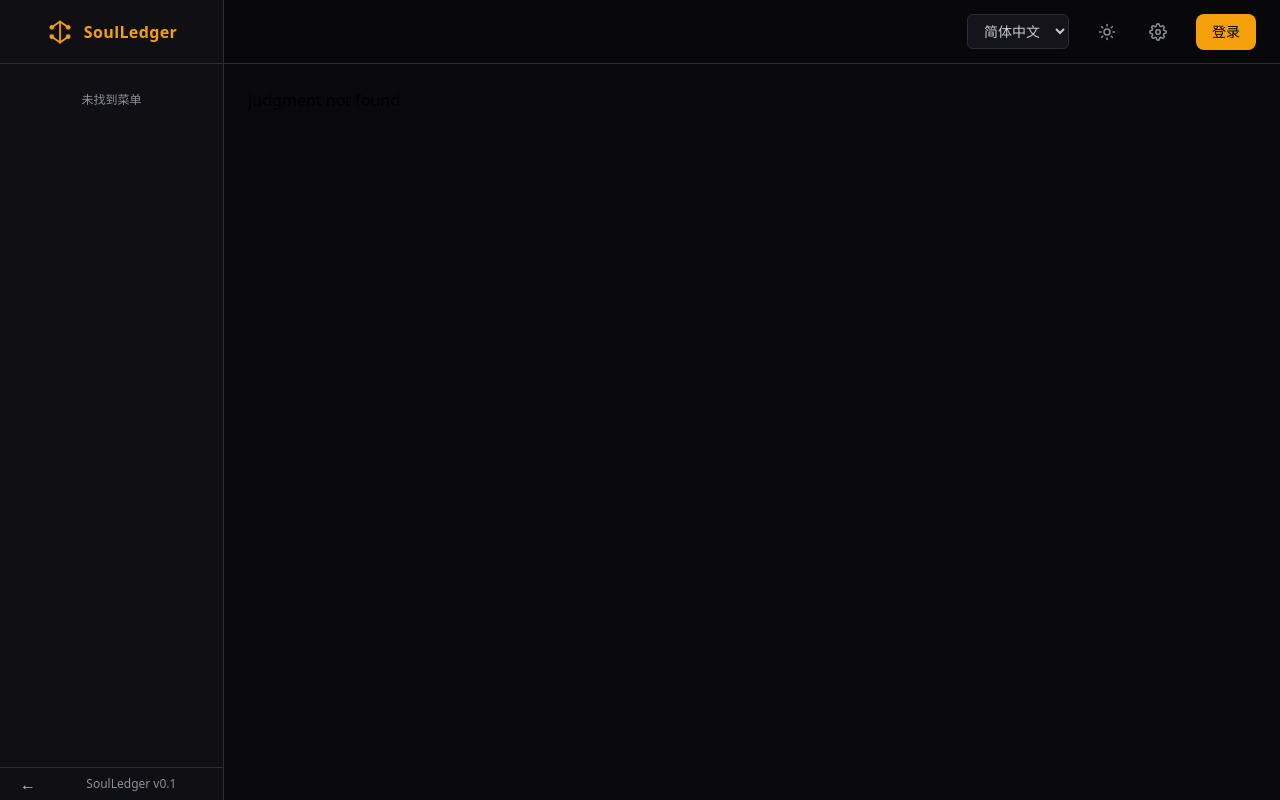
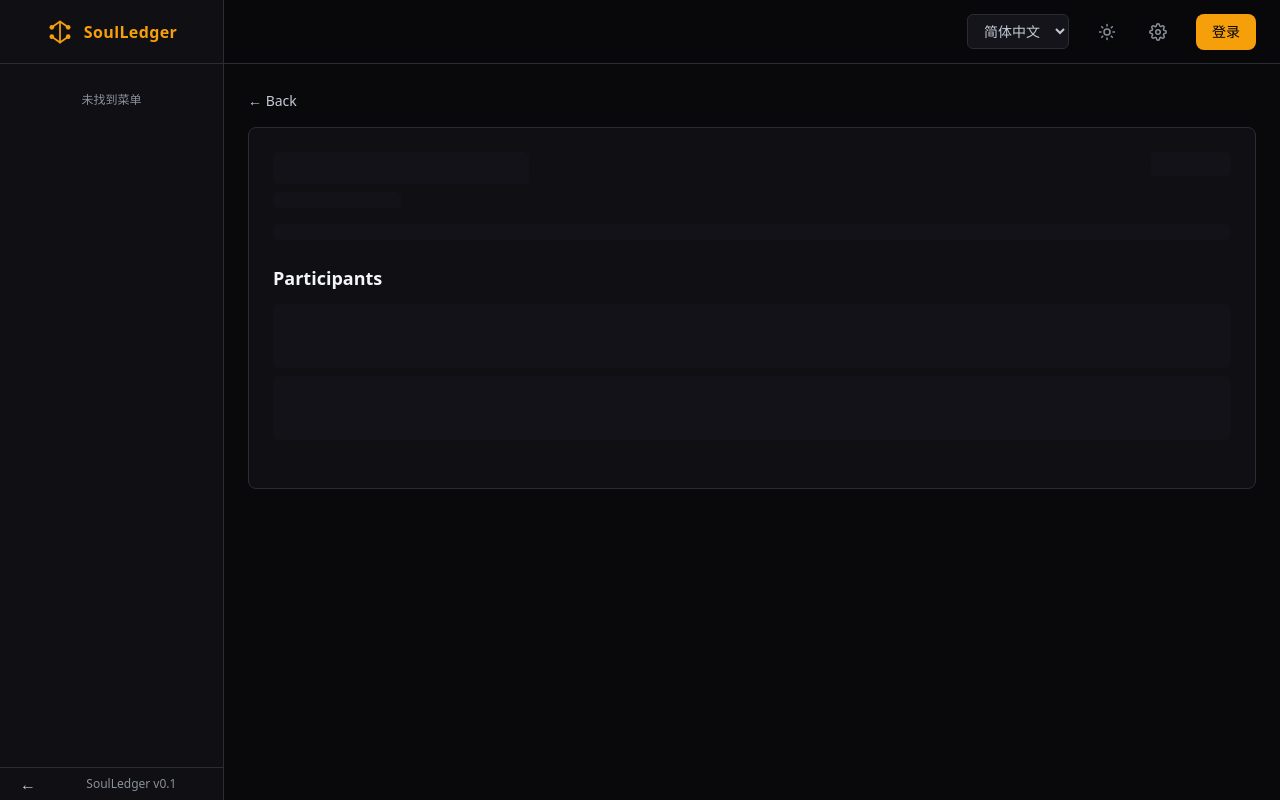
Before and after one commit to Tardisyuan/SoulLedger, a Next.js app in the folder frontend/: page /cross-judgments/1 in a window 1280 px wide. Before the commit this address had no page. Built offline with nearby package versions, Linux system fonts and the light colour scheme.

Commit message:
fix: remove blocking loading from cross-judgments and dispatch pages
- cross-judgments/[id]: Converted from blocking if(isLoading) return to skeleton-based loading
- dispatch/propose: Added skeleton loading for dropdown data fetches
- Both pages now render immediately with skeleton placeholders

```diff
--- a/frontend/app/cross-judgments/[id]/page.tsx
+++ b/frontend/app/cross-judgments/[id]/page.tsx
@@ -1,9 +1,10 @@
 "use client";
-import { useQuery } from "@tanstack/react-query";
+import { useEffect, useState } from "react";
 import { useParams, useRouter } from "next/navigation";
 import { crossTenantJudgmentsApi } from "@/lib/api";
 import { useTenant } from "@/src/contexts/TenantContext";
 import { useI18n } from "@/src/contexts/I18nContext";
+import { Skeleton } from "@/src/components/ui/skeleton";
 
 export default function CrossJudgmentDetailPage() {
   const { t } = useI18n();
@@ -12,14 +13,41 @@ export default function CrossJudgmentDetailPage() {
   const router = useRouter();
   const id = params.id;
 
-  const { data: judgment, isLoading } = useQuery({
-    queryKey: ["cross-judgments", id],
-    queryFn: () => crossTenantJudgmentsApi.get(id as string).then(r => r.data),
-    enabled: !!user && !!id,
-  });
+  const [judgment, setJudgment] = useState<any>(null);
+  const [loading, setLoading] = useState(true);
+  const [error, setError] = useState("");
 
-  if (isLoading) return <div className="p-6">{t("common.loading")}</div>;
-  if (!judgment) return <div className="p-6">Judgment not found</div>;
+  useEffect(() => {
+    if (!user || !id) return;
+    loadData();
+  }, [user, id]);
+
+  async function loadData() {
+    setLoading(true);
+    setError("");
+    try {
+      const res = await crossTenantJudgmentsApi.get(id as string);
+      setJudgment(res.data);
+    } catch (e: any) {
+      setError(e?.response?.data?.detail || e?.message || "Failed to load");
+    } finally {
+      setLoading(false);
+    }
+  }
+
+  if (error && !judgment) {
+    return (
+      <div className="p-6">
+        <button
+          onClick={() => router.back()}
+          className="mb-4 text-[hsl(var(--color-ink-muted))] hover:text-[hsl(var(--color-accent))] text-sm"
+        >
+          ← Back
+        </button>
+        <div className="text-red-400">{error}</div>
+      </div>
+    );
+  }
 
   const statusColors: Record<string, string> = {
     PROPOSED: "bg-yellow-500/20 text-yellow-400",
@@ -40,24 +68,44 @@ export default function CrossJudgmentDetailPage() {
       <div className="bg-[hsl(var(--color-surface-1))] border border-[hsl(var(--color-hairline))] rounded-lg p-6">
         <div className="flex items-start justify-between mb-4">
           <div>
-            <h1 className="text-2xl font-bold text-[hsl(var(--color-ink))]">{judgment.title}</h1>
-            <p className="text-[hsl(var(--color-ink-subtle))] mt-1">
-              Initiated by: {judgment.initiating_tenant}
-            </p>
+            {loading ? (
+              <>
+                <Skeleton className="h-8 w-64 mb-2" />
+                <Skeleton className="h-4 w-32" />
+              </>
+            ) : (
+              <>
+                <h1 className="text-2xl font-bold text-[hsl(var(--color-ink))]">{judgment?.title}</h1>
+                <p className="text-[hsl(var(--color-ink-subtle))] mt-1">
+                  Initiated by: {judgment?.initiating_tenant}
+                </p>
+              </>
+            )}
           </div>
-          <span className={`px-3 py-1 rounded text-sm font-medium ${statusColors[judgment.status] || "bg-gray-500/20"}`}>
-            {judgment.status}
-          </span>
+          {loading ? (
+            <Skeleton className="h-6 w-20" />
+          ) : (
+            <span className={`px-3 py-1 rounded text-sm font-medium ${statusColors[judgment?.status] || "bg-gray-500/20"}`}>
+              {judgment?.status}
+            </span>
+          )}
         </div>
 
-        {judgment.description && (
+        {loading ? (
+          <Skeleton className="h-4 w-full mb-6" />
+        ) : judgment?.description && (
           <p className="text-[hsl(var(--color-ink-muted))] mb-6">{judgment.description}</p>
         )}
 
         {/* Participants */}
         <div className="mb-6">
           <h2 className="text-lg font-semibold text-[hsl(var(--color-ink))] mb-3">Participants</h2>
-          {judgment.participants && judgment.participants.length > 0 ? (
+          {loading ? (
+            <div className="space-y-2">
+              <Skeleton className="h-16 w-full" />
+              <Skeleton className="h-16 w-full" />
+            </div>
+          ) : judgment?.participants && judgment.participants.length > 0 ? (
             <div className="space-y-2">
               {judgment.participants.map((p: any, i: number) => (
                 <div key={i} className="flex items-center gap-3 bg-[hsl(var(--color-surface-2))] rounded-lg px-4 py-2">
@@ -77,7 +125,7 @@ export default function CrossJudgmentDetailPage() {
         </div>
 
         {/* Conclusion (if concluded) */}
-        {judgment.status === "CONCLUDED" && (
+        {!loading && judgment?.status === "CONCLUDED" && (
           <div className="bg-[hsl(var(--color-surface-2))] rounded-lg p-4">
             <h2 className="text-lg font-semibold text-[hsl(var(--color-ink))] mb-2">Verdict</h2>
             <p className={`text-lg font-bold ${
--- a/frontend/app/dispatch/propose/page.tsx
+++ b/frontend/app/dispatch/propose/page.tsx
@@ -5,6 +5,7 @@ import { useQuery } from "@tanstack/react-query";
 import { dispatchApi, soulsApi, karmaApi } from "@/lib/api";
 import { useTenant } from "@/src/contexts/TenantContext";
 import { useI18n } from "@/src/contexts/I18nContext";
+import { Skeleton } from "@/src/components/ui/skeleton";
 
 export default function ProposeDispatchPage() {
   const { t } = useI18n();
@@ -17,7 +18,7 @@ export default function ProposeDispatchPage() {
     reason: "",
   });
 
-  const { data: soulsResponse } = useQuery({
+  const { data: soulsResponse, isLoading: soulsLoading } = useQuery({
     queryKey: ["dispatch", "souls"],
     queryFn: () => soulsApi.list({ page: 1 }),
     enabled: !!user,
@@ -25,7 +26,7 @@ export default function ProposeDispatchPage() {
 
   const souls = soulsResponse?.data?.results || soulsResponse?.data || [];
 
-  const { data: statsData } = useQuery({
+  const { data: statsData, isLoading: tenantsLoading } = useQuery({
     queryKey: ["dispatch", "tenants"],
     queryFn: () => karmaApi.statsOverview(),
     enabled: !!user,
@@ -62,6 +63,9 @@ export default function ProposeDispatchPage() {
       <form onSubmit={handleSubmit} className="space-y-4">
         <div>
           <label className="block text-sm font-medium text-[hsl(var(--color-ink))] mb-1">Target Soul</label>
+          {soulsLoading ? (
+            <Skeleton className="h-10 w-full" />
+          ) : (
             <select
               value={form.soul_id}
               onChange={e => setForm({ ...form, soul_id: e.target.value })}
@@ -75,10 +79,14 @@ export default function ProposeDispatchPage() {
                 </option>
               ))}
             </select>
+          )}
         </div>
 
         <div>
           <label className="block text-sm font-medium text-[hsl(var(--color-ink))] mb-1">Target Tenant</label>
+          {tenantsLoading ? (
+            <Skeleton className="h-10 w-full" />
+          ) : (
             <select
               value={form.target_tenant_code}
               onChange={e => setForm({ ...form, target_tenant_code: e.target.value })}
@@ -94,6 +102,7 @@ export default function ProposeDispatchPage() {
                   </option>
                 ))}
             </select>
+          )}
         </div>
 
         <div>
```
Lines whose indentation alone changed are shown as unchanged.
